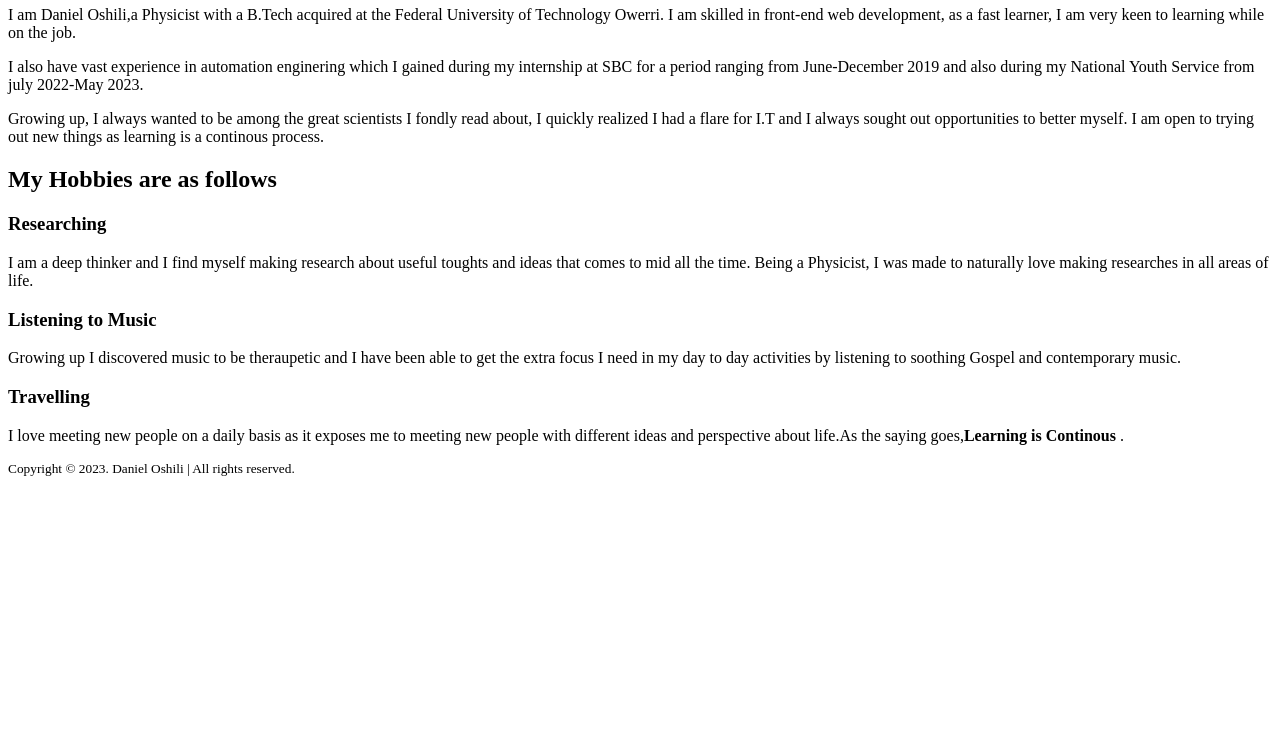
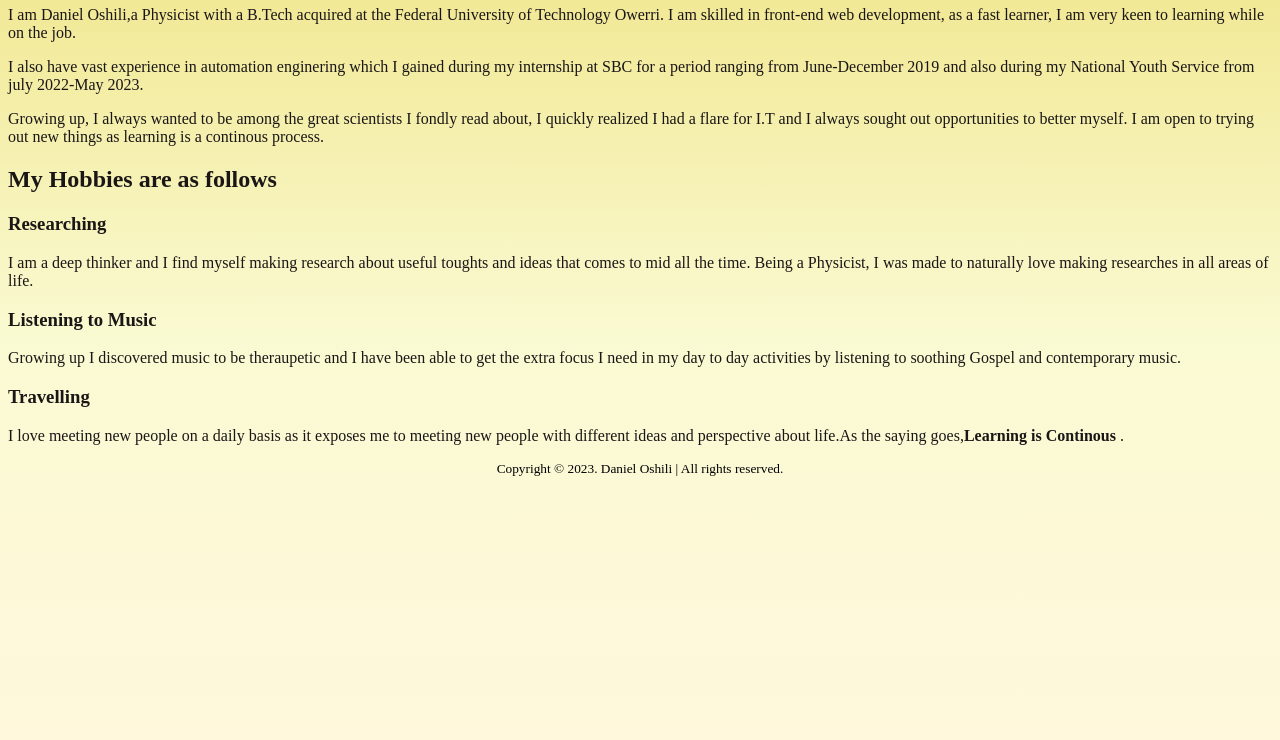
Before and after one commit to DANIDEL-dev/My-Resume, a plain HTML site: page public/about.html in a window 1280 px wide. Shown: the part 60-800 px from the top of the page. Drawn offline with Linux system fonts and the light colour scheme.

Commit message:
Update about.html
Added proper link for styles.css

```diff
--- a/public/about.html
+++ b/public/about.html
@@ -4,7 +4,7 @@
     <head>
         <meta charset="UTF-8">
         <title>About</title>
-        <link href="../style.css" rel="stylesheet"/>
+        <link href="../styles.css" rel="stylesheet"/>
     </head>
     <body>
         <h1>ABOUT</h1>
```
